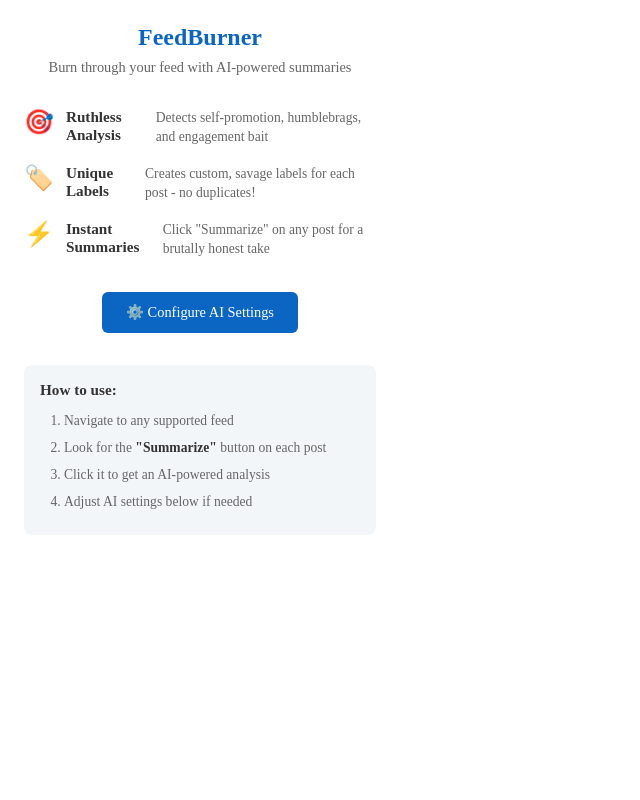
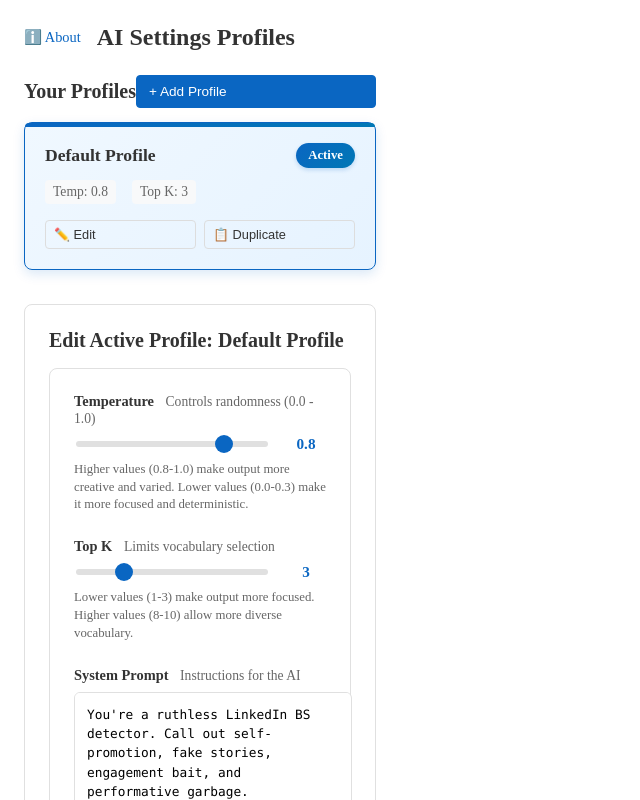
Before and after one commit to Bwca/browser-extension_linkedin-summarize-post, an Angular app in the folder extension/: page / in a window 1280 px wide. Shown: the top 800 px of the page, without its empty margins (0-640 px from the left). Built offline with nearby package versions, Linux system fonts and the light colour scheme.

Commit message:
Update routing to set SettingsComponent as the default view and add an About page. Modify navigation links in Home and Settings components for improved user flow. LABELS: feature, ui-update

```diff
--- a/extension/src/app/app.routes.ts
+++ b/extension/src/app/app.routes.ts
@@ -3,7 +3,8 @@
 import { SettingsComponent } from './pages/settings/settings.component';
 
 export const routes: Routes = [
-  { path: '', component: HomeComponent },
+  { path: '', component: SettingsComponent },
+  { path: 'about', component: HomeComponent },
   { path: 'settings', component: SettingsComponent },
   { path: '**', redirectTo: '' },
 ];
--- a/extension/src/app/pages/home/home.component.html
+++ b/extension/src/app/pages/home/home.component.html
@@ -23,7 +23,7 @@
   </div>
 
   <div class="actions">
-    <a routerLink="/settings" class="btn btn-primary"> ⚙️ Configure AI Settings </a>
+    <a routerLink="/" class="btn btn-primary"> ⚙️ Configure AI Settings </a>
   </div>
 
   <div class="instructions">
--- a/extension/src/app/pages/settings/settings.component.html
+++ b/extension/src/app/pages/settings/settings.component.html
@@ -1,6 +1,6 @@
 <div class="settings-container">
   <div class="header">
-    <a routerLink="/" class="back-btn">← Back</a>
+    <a routerLink="/about" class="about-btn">ℹ️ About</a>
     <h1>AI Settings Profiles</h1>
   </div>
 
--- a/extension/src/app/pages/settings/settings.component.scss
+++ b/extension/src/app/pages/settings/settings.component.scss
@@ -21,7 +21,7 @@
   margin-bottom: 1.5rem;
 }
 
-.back-btn {
+.back-btn, .about-btn {
   color: #0a66c2;
   text-decoration: none;
   font-size: 0.9rem;
```
